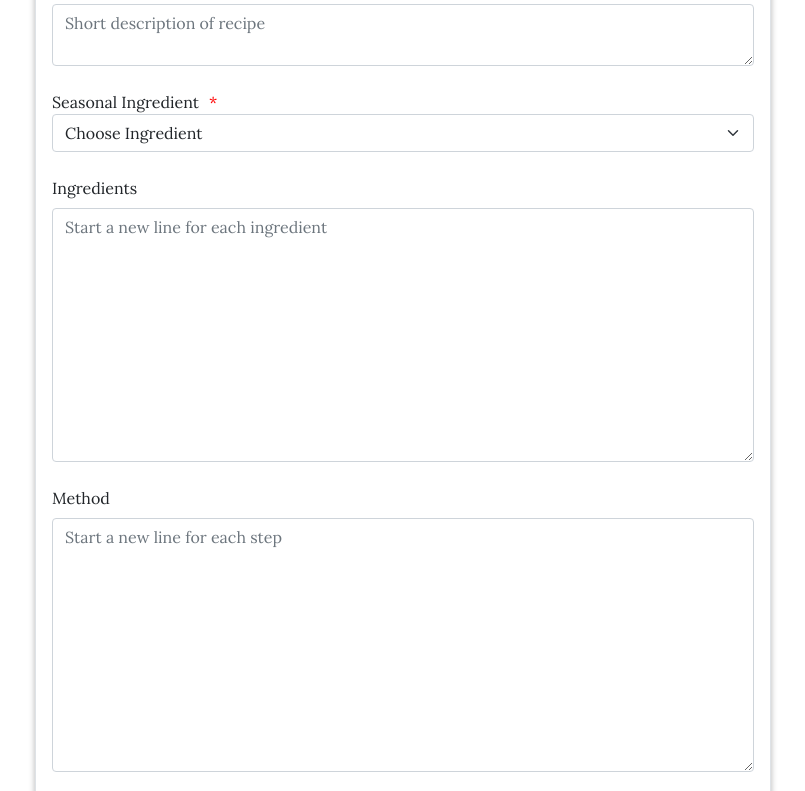
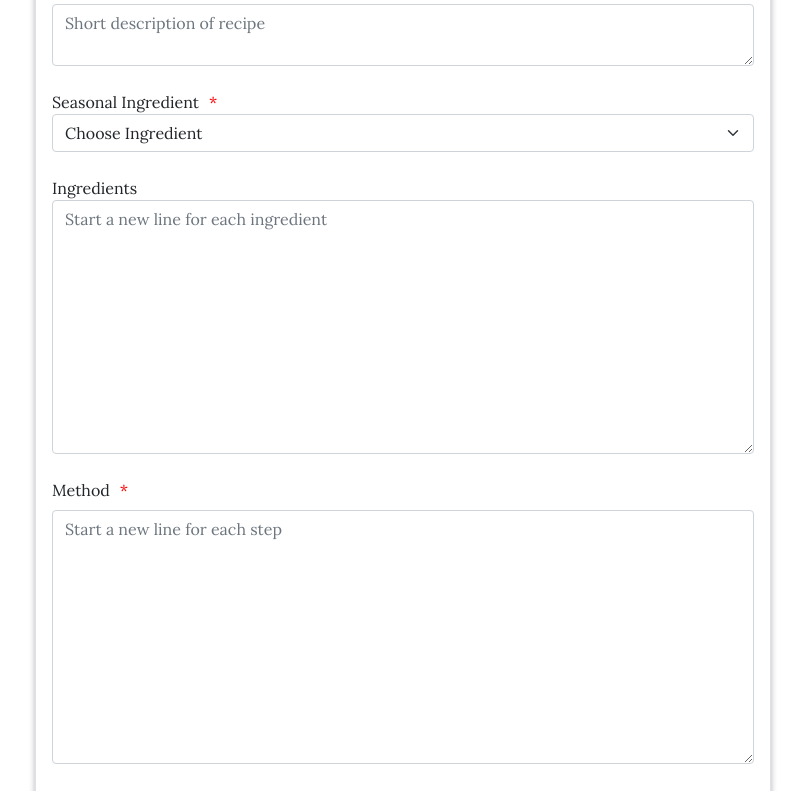
Before and after one commit to Code-Institute-Submissions/jameskelly33-in-season-recipes, a Flask app: template templates/editrecipe.html in a window 1280 px wide. Shown: the part 340-1131 px from the top of the page, without its empty margins (237-1042 px from the left). Run offline with Flask 2, Linux system fonts and the light colour scheme; the template is opened without the code that fills it, so the values that code supplies are empty; some libraries are stand-ins or nearby versions.

```diff
--- a/templates/editrecipe.html
+++ b/templates/editrecipe.html
@@ -18,7 +18,7 @@
                         </div>
                         <div class="mb-4">
                             <label for="recipe-description" class="form-label form-label-required">Recipe Description</label>
-                            <textarea type="text" class="form-control" id="recipe-description" rows="2"
+                            <textarea  class="form-control" id="recipe-description" rows="2"
                                 name="recipe-description" placeholder="Short description of recipe" required
                                 maxlength="150">{{recipe_info.recipe_description}}</textarea>
                         </div>
@@ -40,16 +40,16 @@
                             </select>
                         </div>
                         <div class="mb-4">
-                            <label for="ingredients" class="form-label">Ingredients</label>
-                            <textarea class="form-control form-label-required" id="ingredients" name="ingredients" rows="10"
+                            <label for="ingredients" class="form-labelf orm-label-required">Ingredients</label>
+                            <textarea class="form-control" id="ingredients" name="ingredients" rows="10"
                                 placeholder="Start a new line for each ingredient" required>
                                         {% for recipe_ingredient in recipe_info.recipe_ingredients -%}
                                         {{recipe_ingredient}}
                                         {% endfor %}</textarea>
                         </div>
                         <div class="mb-4">
-                            <label for="method" class="form-label">Method</label>
-                            <textarea class="form-control form-label-required" id="method" name="method" rows="10"
+                            <label for="method" class="form-label form-label-required">Method</label>
+                            <textarea class="form-control" id="method" name="method" rows="10"
                                 placeholder="Start a new line for each step " required>
                                         {% for step in recipe_info.method -%}
                                         {{step}}
```
